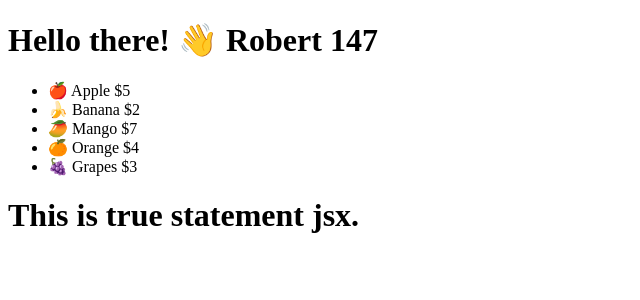
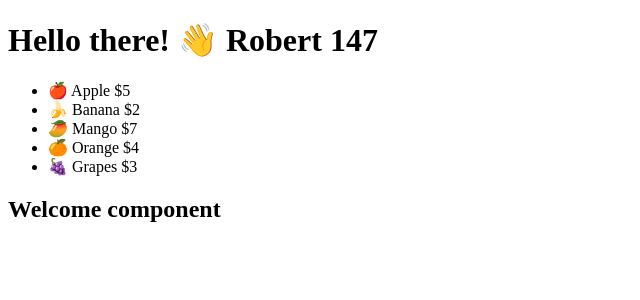
Before and after one commit to wagareavadhut18/react-20-project, a React (Vite) app: page / in a window 1280 px wide. Shown: the top 300 px of the page, without its empty margins (0-640 px from the left). Built offline with nearby package versions, Linux system fonts and the light colour scheme.

Commit message:
conditional rendering components

```diff
--- /dev/null
+++ b/src/components/Code.jsx
@@ -0,0 +1,7 @@
+export default function Code() {
+  return (
+    <div>
+      <h1>Code component</h1>
+    </div>
+  );
+}
--- a/src/components/ConditionalComponent.jsx
+++ b/src/components/ConditionalComponent.jsx
@@ -1,8 +1,11 @@
+import Code from "./Code";
+import Welcome from "./Welcome";
+
 export default function ConditionalComponent() {
   const display = true;
   if (display === true) {
-    return <h1>This is true statement jsx.</h1>;
+    return <Welcome />;
   } else {
-    return <h1>This is false statement jsx</h1>;
+    return <Code />;
   }
 }
--- /dev/null
+++ b/src/components/Welcome.jsx
@@ -0,0 +1,7 @@
+export default function Welcome() {
+  return (
+    <div>
+      <h2>Welcome component</h2>
+    </div>
+  );
+}
```
